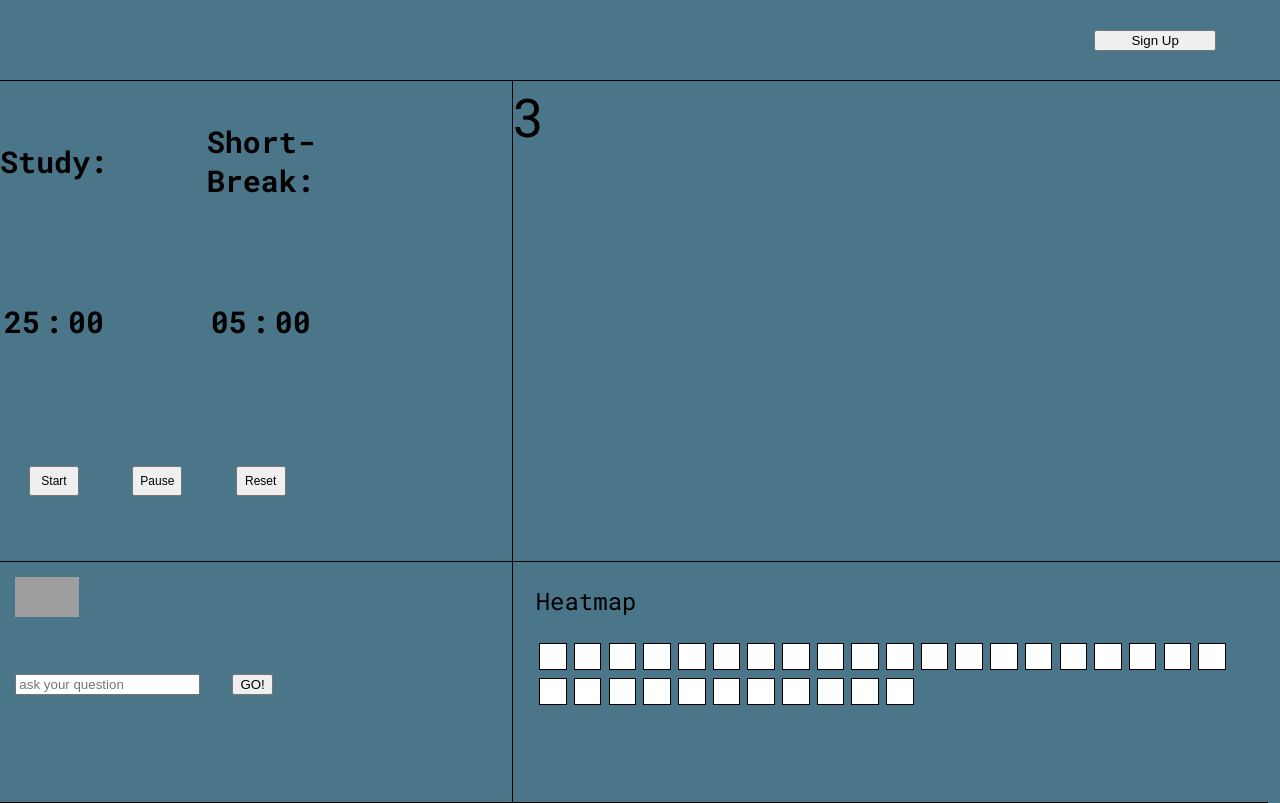
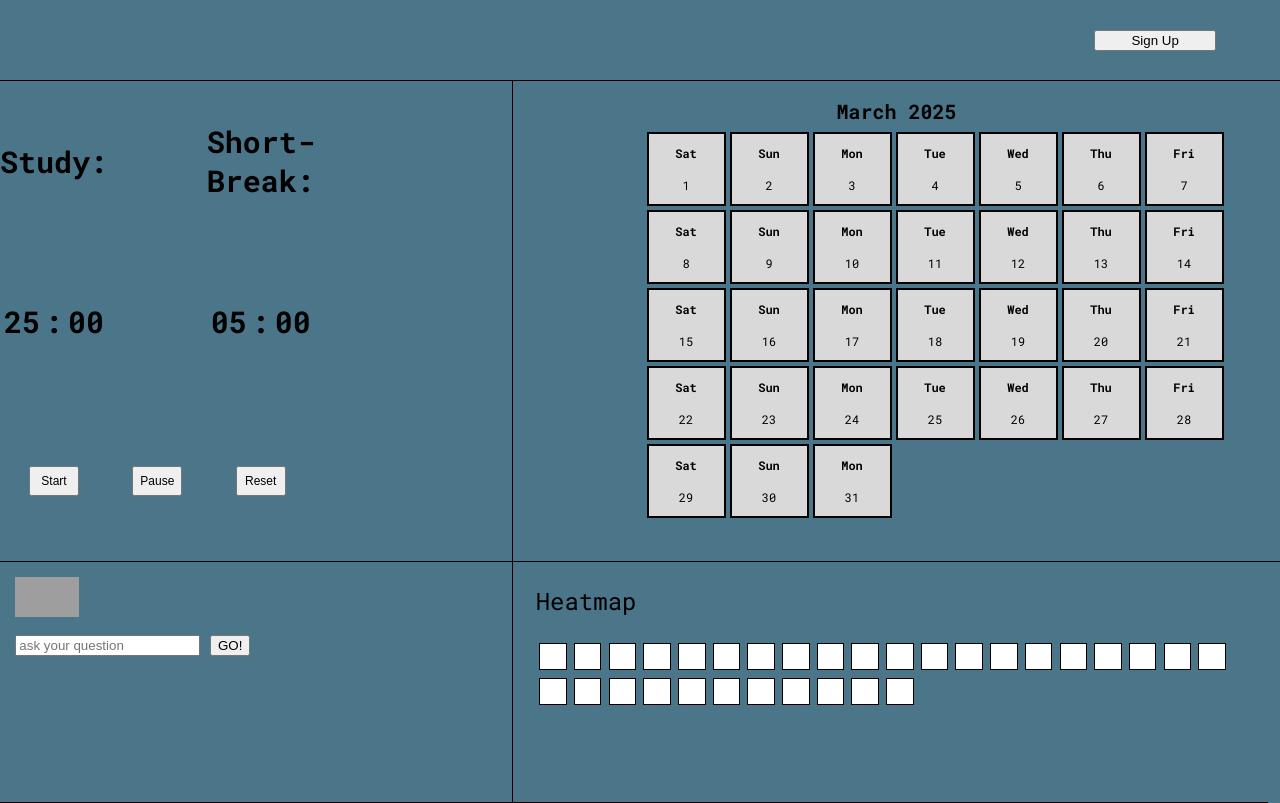
Before and after one commit to AlanTruu/StudySyncProject, a website: page index.html in a window 1280 px wide. Drawn offline with nearby package versions, Linux system fonts and the light colour scheme; grey boxes are pictures that could not be loaded; a web font is replaced by a local one.

```diff
--- a/app.js
+++ b/app.js
@@ -18,6 +18,7 @@
 app.use('/query', processTextInput);
 app.use(express.urlencoded({extended : false}));
 app.use('/main', cookieParser());
+app.use('/main', auth);
 
 //GET request to obtain answer from wolfram alpha API
 app.get('/query', chatRequest);
--- a/index.html
+++ b/index.html
@@ -38,7 +38,7 @@
 </div>
 
 <!-- Calendar -->
-<div class="container con-3" id="calendar">3</div>
+<div class="container con-3" id="calendar"></div>
 <div class="break"></div>
 
 <!-- Tamagotchi -->
--- a/public/MainPageFunctions.js
+++ b/public/MainPageFunctions.js
@@ -39,3 +39,76 @@
 setInterval(() => {
     const now = new Date();
 }, 1000);
+
+
+
+
+//calendar
+document.addEventListener("DOMContentLoaded", function () {
+    const calendarDiv = document.getElementById("calendar");
+
+    if (!calendarDiv) {
+        console.error("Error: #calendar div not found!");
+        return;
+    }
+
+    console.log("Finalizing calendar layout...");
+
+    const year = 2025;
+    const month = 2; // March (0-based index)
+    const daysInMonth = new Date(year, month + 1, 0).getDate();
+    const monthName = new Date(year, month, 1).toLocaleString("default", { month: "long" });
+
+    // Store tasks
+    const tasks = {};
+
+    // Create title
+    const title = document.createElement("h2");
+    title.innerText = `${monthName} ${year}`;
+    title.style.textAlign = "center";
+    title.style.fontSize = "20px"; // Slightly smaller
+    title.style.marginBottom = "8px";
+    calendarDiv.appendChild(title);
+
+    // Create calendar grid
+    const grid = document.createElement("div");
+    grid.style.display = "grid";
+    grid.style.gridTemplateColumns = "repeat(7, 1fr)"; // 7 equal columns for weekdays
+    grid.style.gap = "4px"; // Slightly reduced gap for compactness
+    grid.style.maxWidth = "500px"; // Shrink width to fit grid
+    grid.style.margin = "0 auto"; // Centers it
+
+    for (let i = 1; i <= daysInMonth; i++) {
+        const date = new Date(year, month, i);
+        const dayName = date.toLocaleString("default", { weekday: "short" }); // e.g., Sun, Mon
+
+        const dayDiv = document.createElement("div");
+        dayDiv.style.border = "2px solid black";
+        dayDiv.style.padding = "5px"; // Smaller padding
+        dayDiv.style.textAlign = "center";
+        dayDiv.style.cursor = "pointer";
+        dayDiv.style.minHeight = "60px"; // Compact height
+        dayDiv.style.display = "flex";
+        dayDiv.style.flexDirection = "column";
+        dayDiv.style.justifyContent = "center";
+        dayDiv.style.alignItems = "center";
+        dayDiv.style.fontSize = "12px"; // Smaller font size
+        dayDiv.style.backgroundColor = "#d9d9d9"; // Soft background
+        dayDiv.style.width = "65px"; // Prevent large boxes
+
+        dayDiv.innerHTML = `<strong>${dayName}</strong><br>${i}`;
+
+        // Click event to add a task
+        dayDiv.addEventListener("click", function () {
+            const task = prompt(`Enter task for ${dayName}, March ${i}, ${year}:`);
+            if (task) {
+                tasks[i] = task; // Store task
+                dayDiv.innerHTML = `<strong>${dayName}</strong><br>${i}<br><small style="font-size: 10px; color: blue;">${task}</small>`;
+            }
+        });
+
+        grid.appendChild(dayDiv);
+    }
+
+    calendarDiv.appendChild(grid);
+});
--- a/public/Style.css
+++ b/public/Style.css
@@ -123,17 +123,9 @@
     border-right: 1px solid black;
 }
 
-/* #tamagotchi {
-    position : relative;
-    top : 65vh;
-    left : 3vw;
-    box-sizing : content-box;
-    height : 20vh;
-    width : 10vw;
+#tamagotchi {
     font-size : 1rem;
-    box-sizing : content-box;
-    overflow-y: auto;
-} */
+}
 
 #paperClip {
     margin-top : 3%;
```
Also changed, not shown: Controllers/authenticateJWS.js (+8 -9 lines), Controllers/signUpController.js (+6 -5 lines), login.html (+1 -1 lines).
